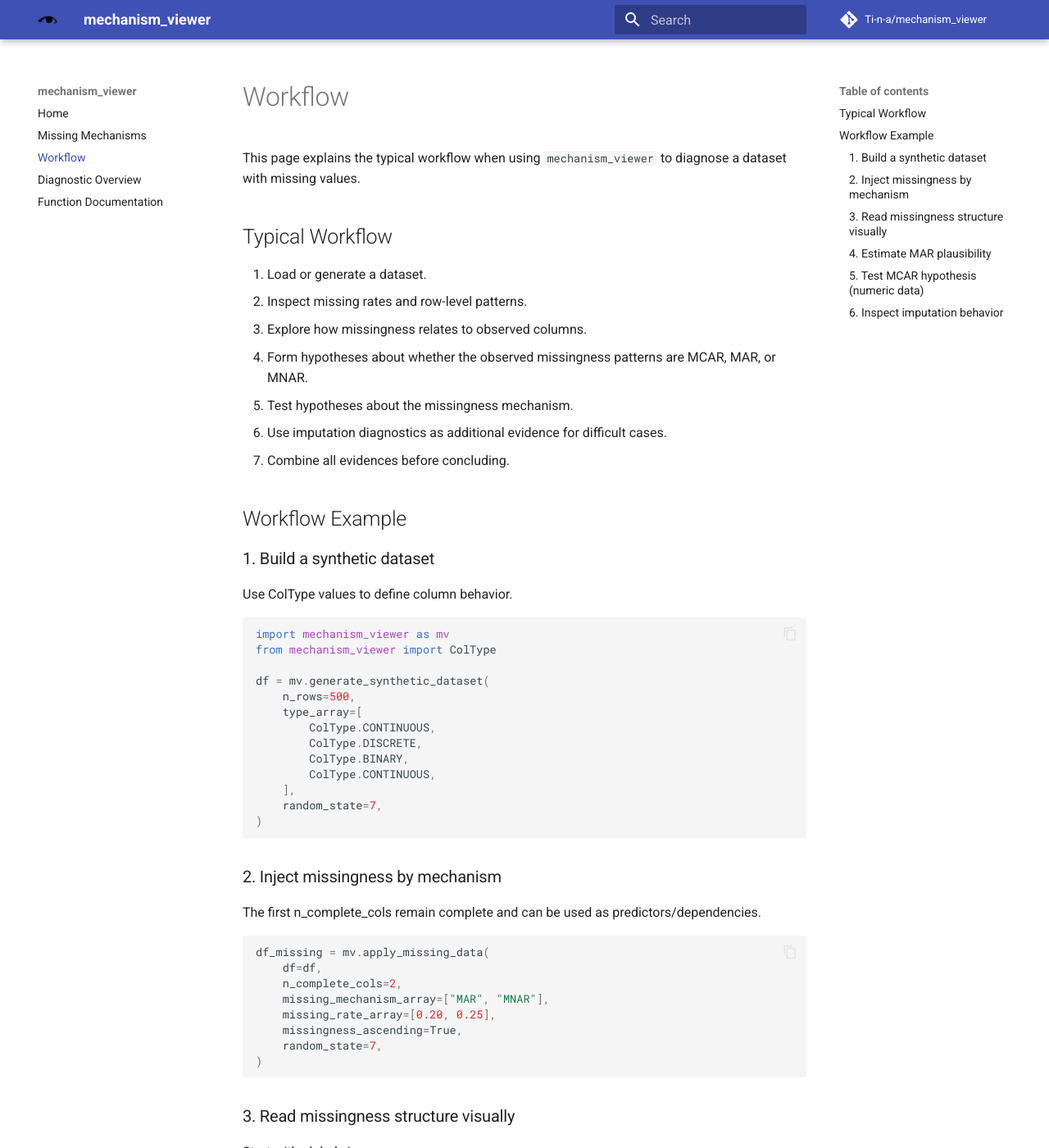
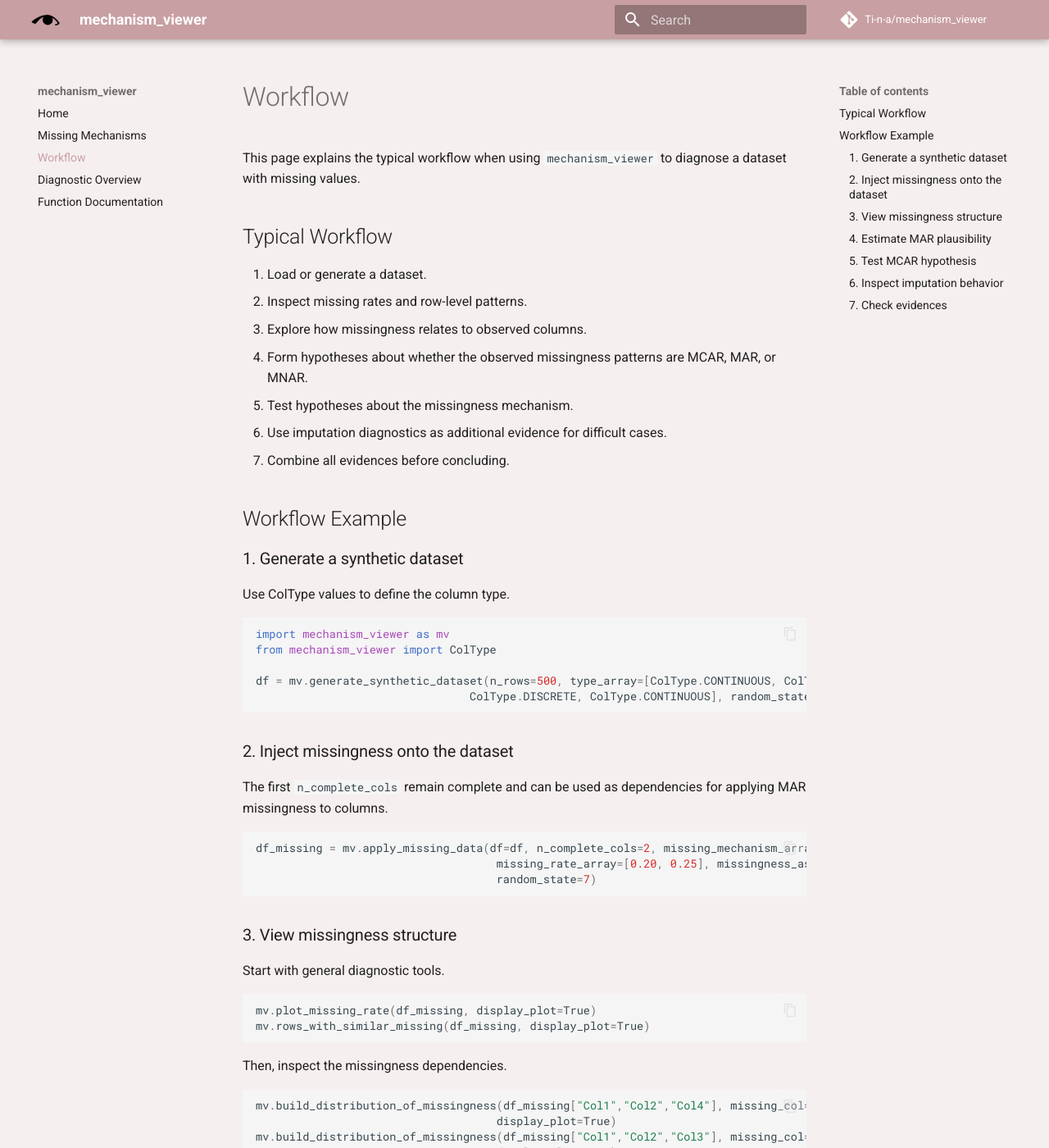
Before and after one commit to Ti-n-a/mechanism_viewer, an MkDocs documentation site: the page built from docs/workflow.md, in a window 1280 px wide and 1400 px high. Shown: the whole window at 82% size. Built offline with MkDocs 1.6.1 and Material for MkDocs 9.7.7, drawn with Linux system fonts in a browser that asks for light colours; comment, search, counter and statistics services are not loaded; some of the changed text lies outside the part shown.

Commit message:
updated website

````diff
--- /dev/null
+++ b/docs/assets/css/custom.css
@@ -0,0 +1,31 @@
+:root {
+  --md-primary-fg-color: #c89fa3;
+  --md-accent-fg-color: #e67c77;
+  --md-primary-fg-color--dark: #7b886f;
+  --md-default-bg-color: #f6efef;
+}
+
+.md-footer {
+    background-color: #7b886f;
+}
+
+.md-footer-meta {
+    background-color: #7b886f;
+}
+
+/* Make the header logo more prominent */
+.md-header__button.md-logo {
+  padding: 0rem;
+}
+
+.md-header__button.md-logo img {
+  width: 1.75rem;
+  height: 1.75rem;
+}
+
+@media screen and (max-width: 76.2344em) {
+  .md-header__button.md-logo img {
+    width: 1.8rem;
+    height: 1.8rem;
+  }
+}
--- a/docs/workflow.md
+++ b/docs/workflow.md
@@ -17,87 +17,80 @@ This page explains the typical workflow when using `mechanism_viewer` to diagnos
 
 ## Workflow Example
 
-### 1. Build a synthetic dataset
+### 1. Generate a synthetic dataset
 
-Use ColType values to define column behavior.
+Use ColType values to define the column type.
 
 ```python
 import mechanism_viewer as mv
 from mechanism_viewer import ColType
 
-df = mv.generate_synthetic_dataset(
-    n_rows=500,
-    type_array=[
-        ColType.CONTINUOUS,
-        ColType.DISCRETE,
-        ColType.BINARY,
-        ColType.CONTINUOUS,
-    ],
-    random_state=7,
-)
+df = mv.generate_synthetic_dataset(n_rows=500, type_array=[ColType.CONTINUOUS, ColType.BINARY,
+                                ColType.DISCRETE, ColType.CONTINUOUS], random_state=7)
 ```
 
-### 2. Inject missingness by mechanism
 
-The first n_complete_cols remain complete and can be used as predictors/dependencies.
+### 2. Inject missingness onto the dataset
+
+The first ``n_complete_cols`` remain complete and can be used as dependencies for applying MAR missingness to columns.
 
 ```python
-df_missing = mv.apply_missing_data(
-    df=df,
-    n_complete_cols=2,
-    missing_mechanism_array=["MAR", "MNAR"],
-    missing_rate_array=[0.20, 0.25],
-    missingness_ascending=True,
-    random_state=7,
-)
+df_missing = mv.apply_missing_data(df=df, n_complete_cols=2, missing_mechanism_array=["MAR", "MCAR"],
+                                    missing_rate_array=[0.20, 0.25], missingness_ascending=True,
+                                    random_state=7)
 ```
 
-### 3. Read missingness structure visually
 
-Start with global views:
+### 3. View missingness structure
+
+Start with general diagnostic tools.
 
 ```python
 mv.plot_missing_rate(df_missing, display_plot=True)
 mv.rows_with_similar_missing(df_missing, display_plot=True)
 ```
 
-Then inspect dependencies:
+Then, inspect the missingness dependencies.
 
 ```python
-mv.visualize_column_dependencies(df_missing, sort_by_complete=True, display_plot=True)
+mv.build_distribution_of_missingness(df_missing["Col1","Col2","Col4"], missing_col="Col3",
+                                    display_plot=True)
+mv.build_distribution_of_missingness(df_missing["Col1","Col2","Col3"], missing_col="Col4",
+                                    display_plot=True)
 mv.missing_rate_matrix(df_missing, column_name="Col1", display_plot=True)
+mv.missing_rate_matrix(df_missing, column_name="Col2", display_plot=True)
 ```
+
 
 ### 4. Estimate MAR plausibility
 
-The package provides an Accuracy Baseline Difference (ABD) heuristic.
-
-```python
-abd = mv.test_mar_from_model_accuracy(df_missing, missing_col="Col3")
-print("ABD:", abd)
-print(mv.interpret_mar_abd(abd, threshold=5.0))
-```
-
-Interpretation rule:
+The package provides an Accuracy Baseline Difference (ABD) heuristic, where:
 
 - ABD > threshold: likely MAR.
 - ABD <= threshold: likely MCAR or MNAR.
 
-### 5. Test MCAR hypothesis (numeric data)
+```python
+abd = mv.test_mar_from_model_accuracy(df_missing, missing_col="Col3")
+print(mv.interpret_mar_abd(abd, threshold=5.0))
+```
+
+
+### 5. Test MCAR hypothesis
 
 Little's test operates on numeric data and needs enough rows per pattern.
 
 ```python
-numeric_df = df_missing.select_dtypes(include="number")
-p_value = mv.little_mcar_test(numeric_df)
-print(mv.interpret_mcar_p_value(p_value, alpha=0.05))
+p_value = mv.little_mcar_test(df_missing)
+interpretation_str = mv.interpret_mcar_p_value(p_value, alpha=0.05)
+print(interpretation_str)
 ```
 
-Pairwise matrix version:
+There is also the pairwise version of the Little's test, where each
+pair of colums is tested.
 
 ```python
-pvals = mv.little_mcar_pairwise(numeric_df)
-mv.plot_mcar_pairwise(pvals, alpha=0.05, display_plot=True)
+p_value_matrix = mv.little_mcar_pairwise(df_missing)
+mv.plot_mcar_pairwise(p_value_matrix, alpha=0.05, display_plot=True)
 ```
 
 ### 6. Inspect imputation behavior
@@ -105,22 +98,18 @@ mv.plot_mcar_pairwise(pvals, alpha=0.05, display_plot=True)
 Use complete columns as predictors and compare observed vs imputed values.
 
 ```python
-mv.scatterplot_imputation_comparison(
-    df_missing,
-    column_name="Col1",
-    missing_col="Col3",
-    missing_col_type="continuous",
-    display_plot=True,
-)
+mv.scatterplot_imputation_comparison(df_missing, column_name="Col1", missing_col="Col3",
+                                    missing_col_type="continuous", display_plot=True)
 ```
 
-Distribution-level check:
+Visualize distribution shift with imputed values added. Moreover, the imputed dataset can
+be obtained for further analysis.
 
 ```python
-fig, ax, imputed_df = mv.plot_imputation_distribution(
-    df_missing,
-    missing_col="Col3",
-    missing_col_type="continuous",
-    display_plot=True,
-)
+fig, ax, imputed_df = mv.plot_imputation_distribution(df_missing, missing_col="Col3",
+                                    missing_col_type="continuous", display_plot=True)
 ```
+
+### 7. Check evidences
+
+Gather insights from the results and formulate conclusions that align with both domain knowledge and the observed patterns.
--- a/mkdocs.yml
+++ b/mkdocs.yml
@@ -3,6 +3,9 @@ site_description: A Python package for diagnosing missing-data mechanisms in tab
 site_url: ""
 repo_url: https://github.com/Ti-n-a/mechanism_viewer
 repo_name: Ti-n-a/mechanism_viewer
+
+extra_css:
+  - assets/css/custom.css
 
 theme:
   name: material
@@ -40,5 +43,11 @@ markdown_extensions:
   - pymdownx.inlinehilite
   - pymdownx.snippets
   - tables
+  - footnotes
   - toc:
       permalink: true
+  - pymdownx.arithmatex:
+      generic: true
+
+extra_javascript:
+  - https://cdn.jsdelivr.net/npm/mathjax@3/es5/tex-mml-chtml.js
````
Also changed, not shown: docs/missing_mechanisms.md (+55 -34 lines).
